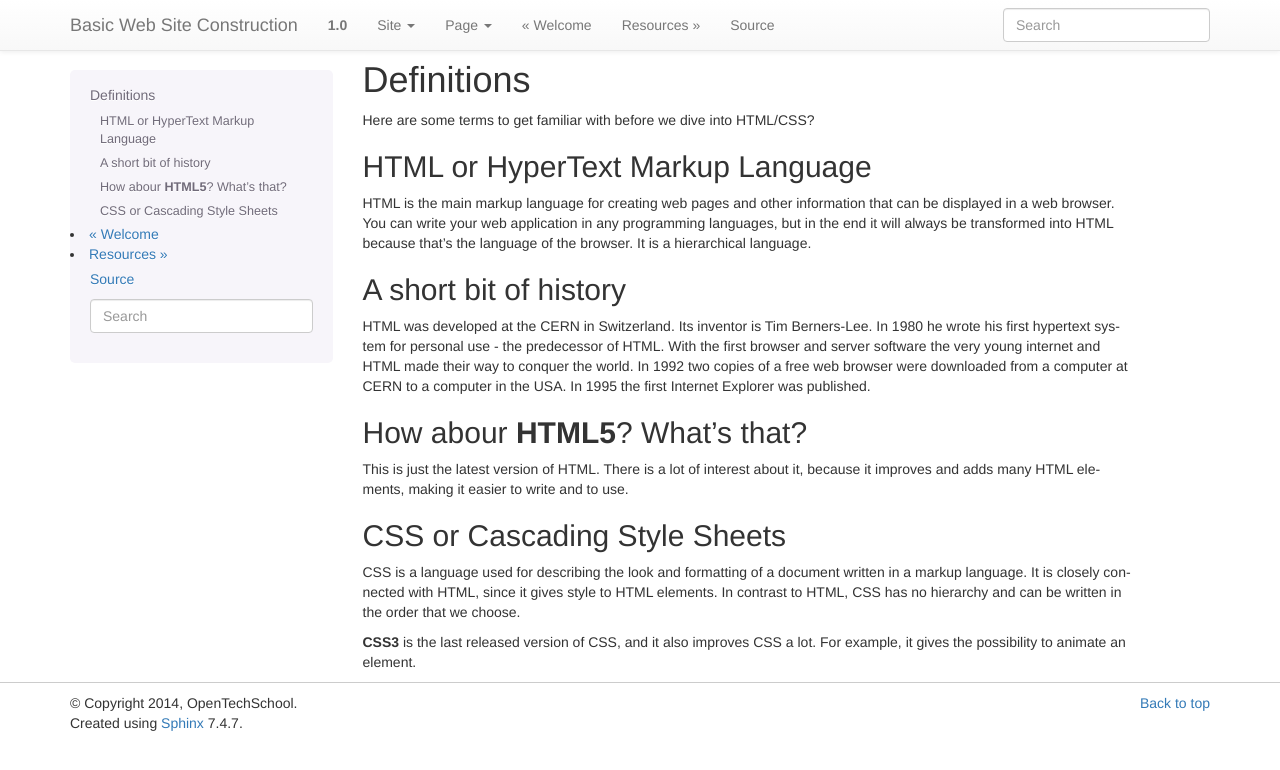
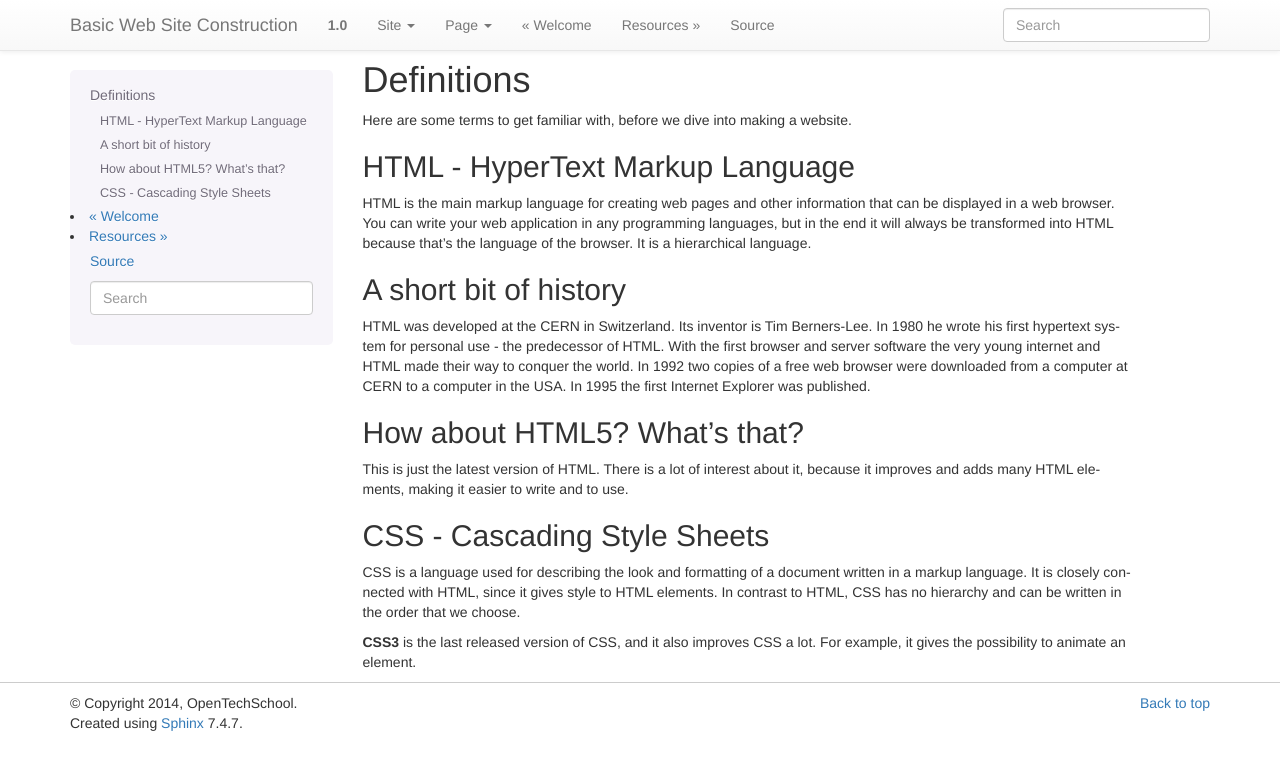
Before and after one commit to OpenTechSchool/html-css-beginners, a Sphinx documentation site: the page built from source/core/definitions.rst, in a window 1280 px wide. Shown: the top 770 px of the page. Built offline with Sphinx 7.4.7, drawn with Linux system fonts in a browser that asks for light colours; formulas are drawn with MathJax 3.

Commit message:
Fix definitions, images

```diff
--- a/source/core/definitions.rst
+++ b/source/core/definitions.rst
@@ -1,10 +1,10 @@
 Definitions
 ===========
 
-Here are some terms to get familiar with before we dive into HTML/CSS?
+Here are some terms to get familiar with, before we dive into making a website.
 
-HTML or HyperText Markup Language
----------------------------------
+HTML - HyperText Markup Language
+--------------------------------
 
 HTML is the main markup language for creating web pages and other
 information that can be displayed in a web browser. You can write your
@@ -23,15 +23,15 @@ the world. In 1992 two copies of a free web browser were downloaded
 from a computer at CERN to a computer in the USA. In 1995 the first
 Internet Explorer was published.
 
-How abour **HTML5**? What’s that?
----------------------------------
+How about HTML5? What’s that?
+-----------------------------
 
 This is just the latest version of HTML. There is a lot of interest
 about it, because it improves and adds many HTML elements, making it
 easier to write and to use.
 
-CSS or Cascading Style Sheets
------------------------------
+CSS - Cascading Style Sheets
+----------------------------
 
 CSS is a language used for describing the look and formatting of a
 document written in a markup language. It is closely connected with
--- a/source/core/portfolio.rst
+++ b/source/core/portfolio.rst
@@ -325,6 +325,8 @@ actual content. The box model allows us to place a border around
 elements and margins and padding around this element too. How is the
 size of the box calculated exactly? Here is a diagram:
 
+.. image:: images/css-box-model.gif
+
 What do these elements do? \* Margin: Clears an area around the border.
 The margin does not have a background color; it is completely
 transparent. \* Borders: Goes around the padding and content. The border
--- a/source/extras/developertools.rst
+++ b/source/extras/developertools.rst
@@ -25,10 +25,8 @@ your page and choose "*Inspect Element*\ ":
 The console that pops should look like this (this is FireFox, Chrome is
 different but similar):
 
-.. figure:: ../images/webconsole.png
-   :alt: Example of the FireFox Web Console
+.. image:: images/webconsole.png
 
-   Example of the FireFox Web Console
 You can also click the little triangle arrows next to elements in the
 web console to look inside the structure of the HTML page, and click on
 other HTML elements to see them highlighted in the browser view.
```
